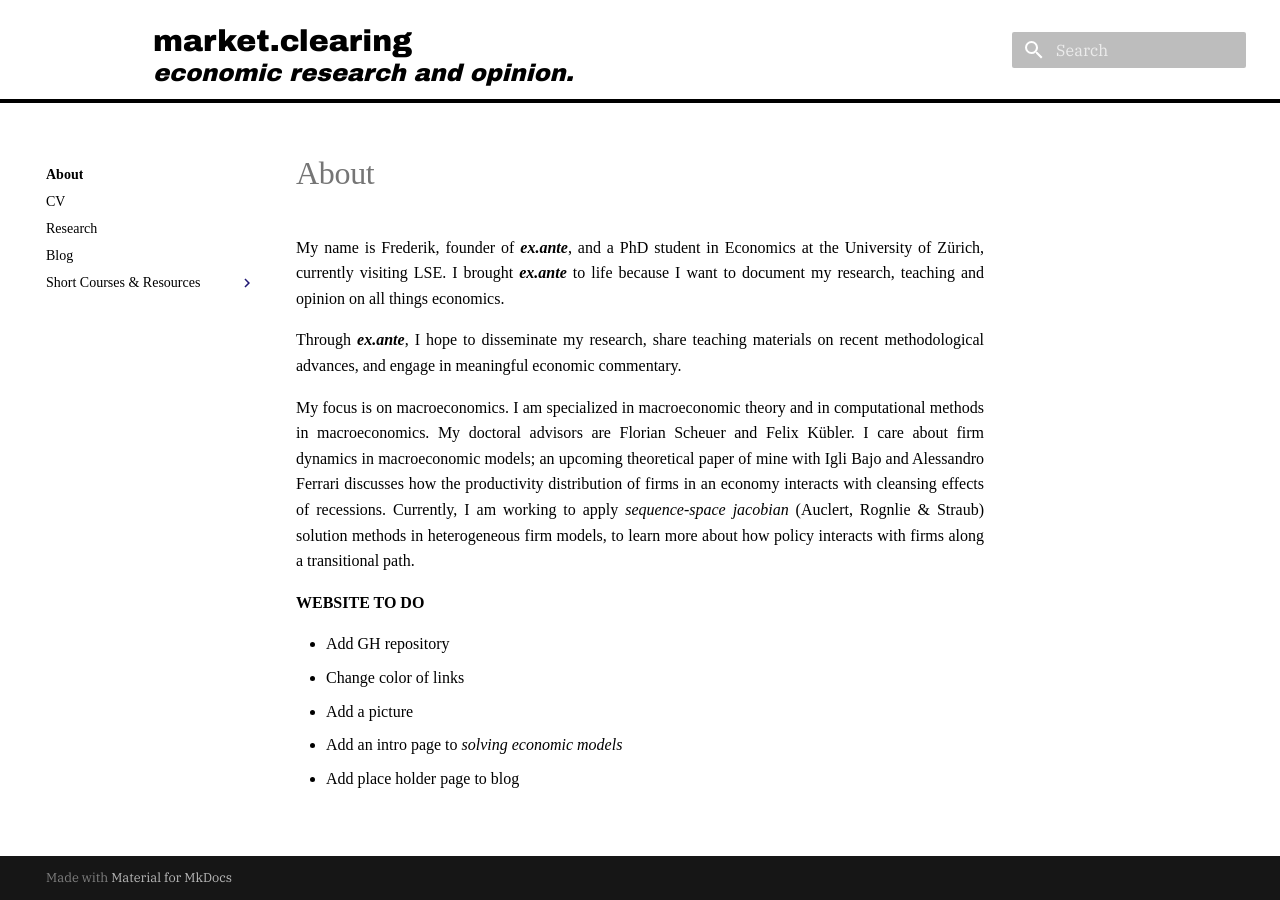
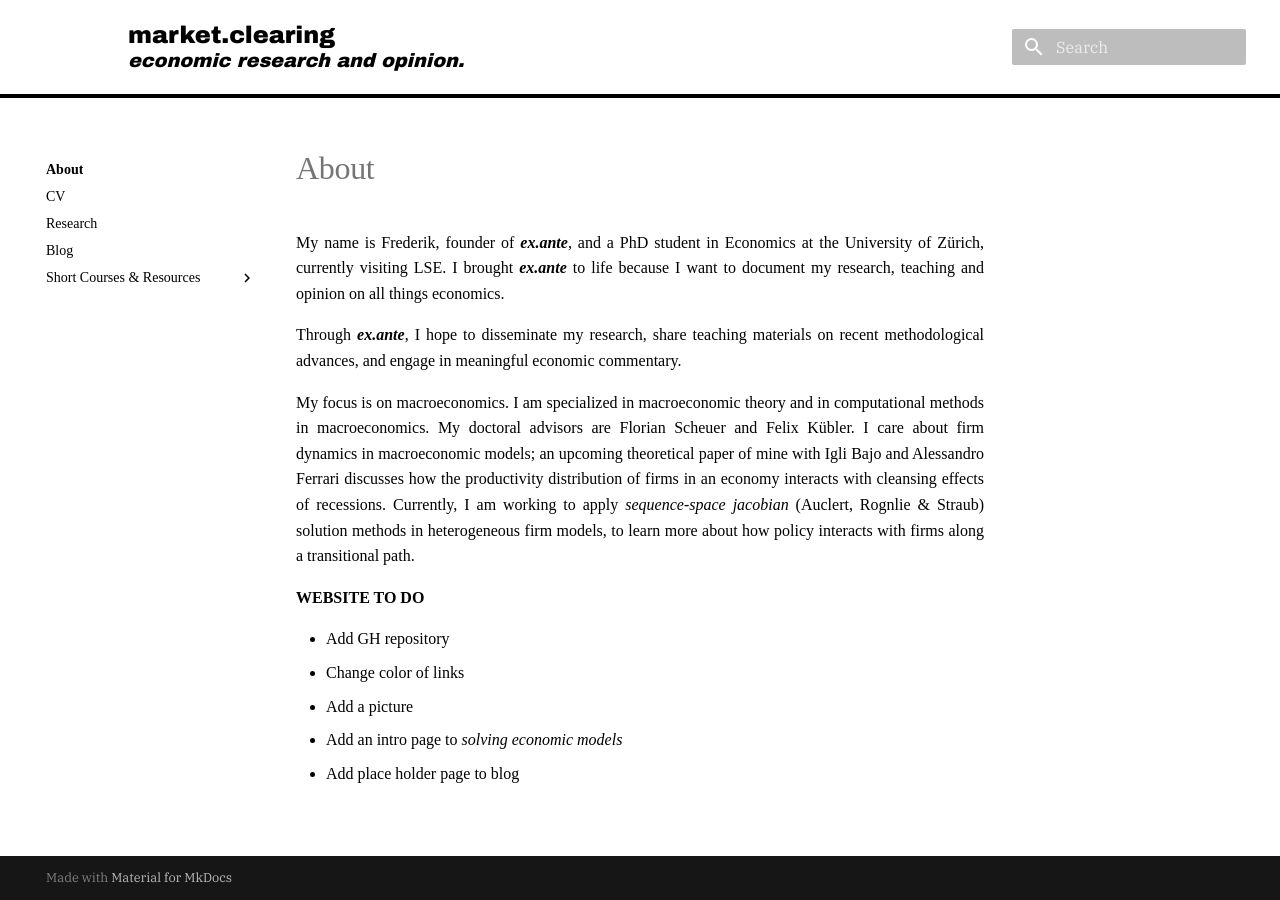
Before and after one commit to FredHB/fredhb.github.io, an MkDocs documentation site: the page built from docs/index.md, in a window 1280 px wide. Built offline with MkDocs 1.6.1 and Material for MkDocs 9.7.7, drawn with Linux system fonts in a browser that asks for light colours; comment, search, counter and statistics services are not loaded.

Commit message:
update stylesheet and mkdocs.yml

```diff
--- a/docs/stylesheets/extra.css
+++ b/docs/stylesheets/extra.css
@@ -15,25 +15,36 @@
 .md-header {
     box-shadow: none; /* Remove the shadow */
     border-bottom: 4px solid #000000; /* Add a simple bottom border line */
-}
-
-.md-header__button.md-logo img, .md-header__button.md-logo svg {
-    height: 75px;  /* Adjust the height as needed */
-    width: auto;   /* Maintain aspect ratio */
+    padding: 10px;
 }
 
 .md-header__title {
-    font-size: 1.5rem;  /* Adjust the font size as needed */
-    line-height: 1.5rem;  /* Adjust the line height as needed */
-    font-weight: normal;  /* Adjust the font weight as needed */
+    font-size: 1.2rem;  /* Adjust the font size as needed */
+    line-height: 1.2rem;  /* Adjust the line height as needed */
     color: #000000;
     font-family: "Arial Black";
     font-weight: normal;  /* Adjust the title font weight as needed */
 }
 
-.md-nav__title {
-    display: none;  /* Hide the title in the menu/TOC */
+/* Logo and toc icon button sizes/settings */
+.md-header__button.md-logo img, .md-header__button.md-logo svg {
+    height: 50px;  /* Adjust the height as needed */
+    width: auto;   /* Maintain aspect ratio */
 }
+.md-header__button.md-icon svg {
+    height: 50px;  /* Adjust the height as needed */
+    width: 50px;   /* Maintain aspect ratio */
+    color: #000000;
+}
+
+
+@media(min-width: 1220px) {
+    .md-nav__title {
+        display: none;   /* Hide the title in the menu/TOC on big screen */
+    }
+}
+
+
 
 :root {
     --md-primary-fg-color:        #ffffff; /*shows in header*/
@@ -50,34 +61,28 @@ details {
     padding: 10px;
     margin-bottom: 10px;
 }
-
 details summary {
     font-weight: bold;
     cursor: pointer;
 }
-
 details[open] summary {
     color: #000000;
 }
 
-.md-nav__link {
-    color: #201874;
-}
-
+/* NAVIGATION MENU LINKS */
 .md-ellipsis {
     color: #000000;
 }
-
 .md-nav__link:hover .md-ellipsis {
     color: #e44949;
     transition: 125ms;
 }
-
 .md-nav__link--active .md-ellipsis {
     color: #000000; /* Highlight color for active link */
     font-weight: bold;
 }
 
+/* INLINE LINKS */
 .md-typeset a, .md-typeset, a:before {
     transition: color 125ms;
     color: #000000; /* Change this to your desired link color */
--- a/mkdocs.yml
+++ b/mkdocs.yml
@@ -1,4 +1,4 @@
-site_name: 'market.clearing <br> <small><i>economic research and opinion.</i></small>'
+site_name: 'market.clearing <br><small><i>economic research and opinion.</i></small>'
 
 nav:
   - About: index.md
@@ -15,6 +15,8 @@ nav:
 
 theme:
   name: "material"
+  features:
+    - navigation.top
   #favicon: "static/favicon.ico"
   #logo: "static/logo.png"  # Update the path to your logo
   # logo:
@@ -31,9 +33,6 @@ theme:
         link: "https://github.com/FredHB"
       - type: "linkedin"
         link: "https://linkedin.com/in/fbennhoff"
-
-#repo_url: https://github.com/FredHB/
-#repo_name: "FredHB"
 
 markdown_extensions:
   - pymdownx.arithmatex  # Render LaTeX math
```
